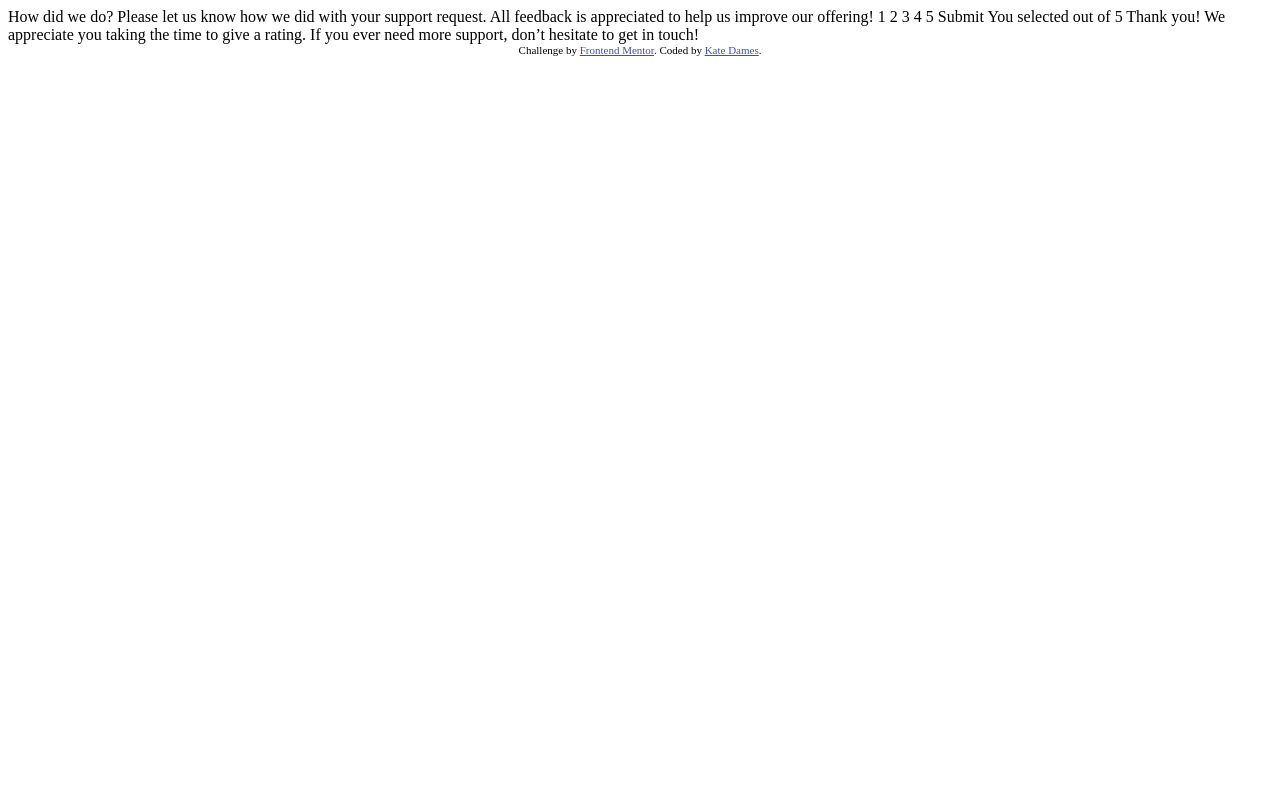
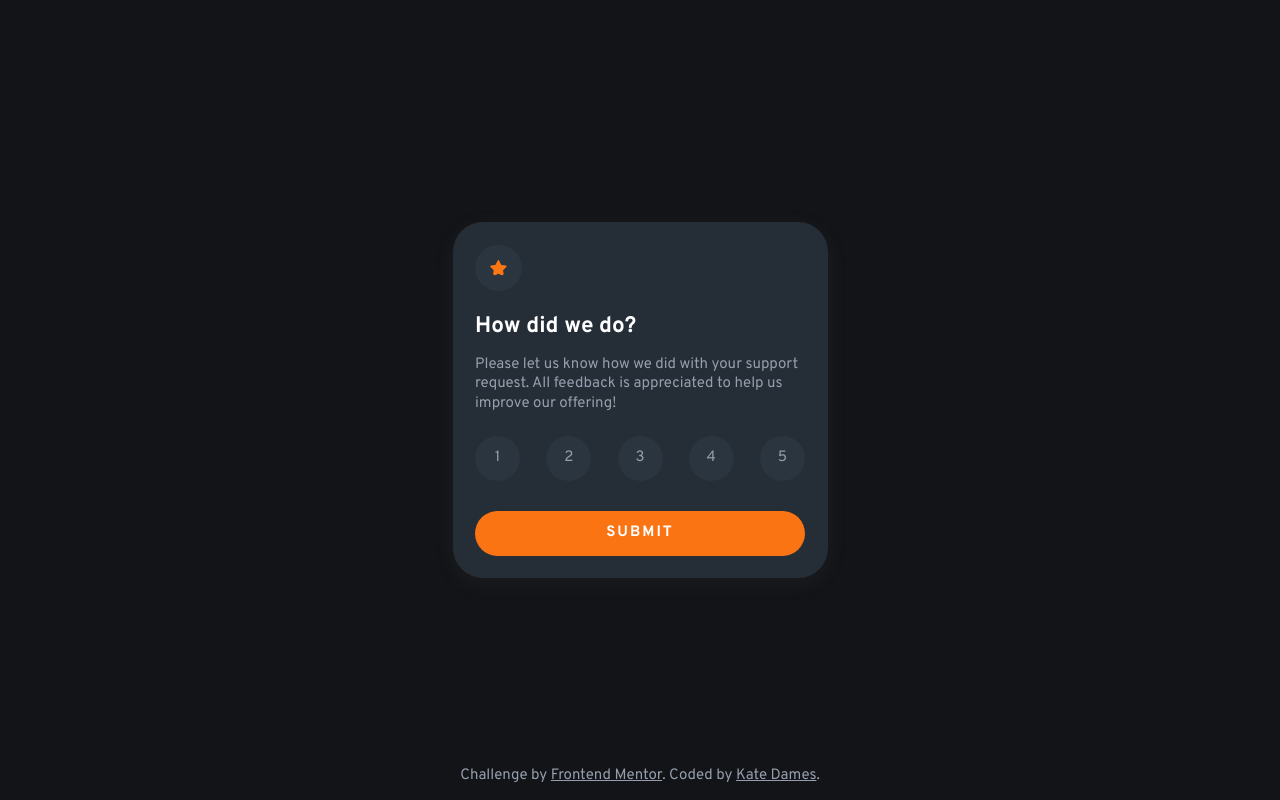
Before and after one commit to funficient/fem-rating-component, a plain HTML site: page index.html in a window 1280 px wide. Drawn offline with Linux system fonts and the light colour scheme.

Commit message:
First commit

```diff
--- a/index.html
+++ b/index.html
@@ -3,47 +3,61 @@
 <head>
   <meta charset="UTF-8">
   <meta name="viewport" content="width=device-width, initial-scale=1.0"> <!-- displays site properly based on user's device -->
+  <link rel="icon" type="image/png" sizes="32x32" href="./images/favicon-32x32.png">
+  <title>Frontend Mentor | Interactive rating component</title>
+  <link rel="stylesheet" href="style.css">
 
-  <link rel="icon" type="image/png" sizes="32x32" href="./images/favicon-32x32.png">
-
-  <title>Frontend Mentor | Interactive rating component</title>
-
-  <!-- Feel free to remove these styles or customise in your own stylesheet 👍 -->
-  <style>
-    .attribution { font-size: 11px; text-align: center; }
-    .attribution a { color: hsl(228, 45%, 44%); }
-  </style>
 </head>
 <body>
 
-  <!-- Rating state start -->
+  <main>
 
-  How did we do?
+  <section class="submit-vote">
 
-  Please let us know how we did with your support request. All feedback is appreciated
-  to help us improve our offering!
+    <div class="card" id="vote">
 
-  1 2 3 4 5
+        <img src="/images/icon-star.svg" alt="">
 
-  Submit
+      <h1>How did we do?</h1>
+      <p>Please let us know how we did with your support request. All feedback is appreciated
+        to help us improve our offering!</p>
 
-  <!-- Rating state end -->
-
-  <!-- Thank you state start -->
-
-  You selected <!-- Add rating here --> out of 5
-
-  Thank you!
-
-  We appreciate you taking the time to give a rating. If you ever need more support,
-  don’t hesitate to get in touch!
-
-  <!-- Thank you state end -->
+        <ul>
+          <li><button class="rate">1</button></li>
+          <li><button class="rate">2</button></li>
+          <li><button class="rate">3</button></li>
+          <li><button class="rate">4</button></li>
+          <li><button class="rate">5</button></li>
+        </ul>
 
 
+      <button class="submit" id="submit">Submit</button>
+
+    </div>
+
+  </section>
+
+  <section class="vote-response">
+
+    <div class="card hidden" id="thank-you">
+      <img src="/images/illustration-thank-you.svg" alt="thank you illustration">
+      <div class="vote-message">You selected <span id="rating">0</span> out of 5</div>
+      <h1>Thank you!</h1>
+      <p>We appreciate you taking the time to give a rating. If you ever need more support,
+        don’t hesitate to get in touch!</p>
+    </div>
+
+  </section>
+</main>
+
+<footer>
   <div class="attribution">
-    Challenge by <a href="https://www.frontendmentor.io?ref=challenge" target="_blank">Frontend Mentor</a>.
-    Coded by <a href="https://www.funficient.com">Kate Dames</a>.
+    <p> Challenge by <a href="https://www.frontendmentor.io?ref=challenge" target="_blank">Frontend Mentor</a>.
+    Coded by <a href="https://www.funficient.com">Kate Dames</a>.</p>
   </div>
+</footer>
+
+<script src="./script.js" type="text/javascript"></script>
+
 </body>
 </html>
--- /dev/null
+++ b/script.js
@@ -0,0 +1,20 @@
+const submitRatingCard = document.getElementById("vote");
+const thanksCard = document.getElementById("thank-you");
+
+const rateSelected = document.querySelectorAll(".rate");
+const submitButton = document.getElementById("submit");
+const rating = document.getElementById("rating");
+
+
+submitButton.addEventListener("click", () => {
+    submitRatingCard.classList.toggle("hidden");
+    thanksCard.classList.toggle("hidden");
+
+})
+
+rateSelected.forEach((rate) => {
+    rate.addEventListener("click"), () => {
+        let counter = rate.innerHTML;
+        rating.innerHTML = counter;
+    }
+})
--- /dev/null
+++ b/style.css
@@ -0,0 +1,226 @@
+@import url('https://fonts.googleapis.com/css2?family=Overpass:wght@400;700&display=swap');
+
+/*----- Basic setup and styling -----*/
+:root {
+    --color-accent-orange: hsl(25, 97%, 53%);
+
+    --color-neutral-white: hsl(0, 0%, 100%);
+    --color-neutral-light-grey: hsl(217, 12%, 63%);
+    --color-neutral-gray:hsl(216, 12%, 54%);
+    --color-neutral-blue:hsl(213, 19%, 18%);
+    --color-neutral-dark-blue:hsl(216, 12%, 8%);
+
+
+    font-family: 'Overpass', sans-serif;
+    font-size: 15px;
+
+    font-synthesis: none;
+    text-rendering: optimizeLegibility;
+    -webkit-font-smoothing: antialiased;
+    -moz-osx-font-smoothing: grayscale;
+    -webkit-text-size-adjust: 100%;
+  }
+
+  *,
+  *::before,
+  *::after {
+    box-sizing: border-box;
+  }
+
+  * {
+    margin: 0;
+    padding: 0;
+    font: inherit;
+  }
+
+  /* Remove list styles on ul, ol elements with a list role, which suggests default styling will be removed */
+  ul[role='list'],
+  ol[role='list'] {
+    list-style: none;
+  }
+
+  /* Set core root defaults */
+  html:focus-within {
+    scroll-behavior: smooth;
+  }
+
+  /* Set core body defaults */
+  html, body {
+   height: 100%;
+   background: var(--color-neutral-dark-blue);
+  }
+
+  body {
+    text-rendering: optimizeSpeed;
+    line-height: 1.5;
+    height: 100vh;
+    display: flex;
+    flex-direction: column;
+    justify-content: center;
+    align-items: center;
+    padding: 1rem;
+  }
+
+  /* A elements that don't have a class get default styles */
+  a:not([class]) {
+    text-decoration-skip-ink: auto;
+  }
+
+  /* Make images easier to work with */
+  img,
+  picture,
+  svg {
+    max-width: 100%;
+    display: block;
+  }
+
+  /* Remove all animations, transitions and smooth scroll for people that prefer not to see them */
+  @media (prefers-reduced-motion: reduce) {
+    html:focus-within {
+     scroll-behavior: auto;
+    }
+
+    *,
+    *::before,
+    *::after {
+      animation-duration: 0.01ms !important;
+      animation-iteration-count: 1 !important;
+      transition-duration: 0.01ms !important;
+      scroll-behavior: auto !important;
+    }
+  }
+
+  /*----- Utility components re-used throughout -----*/
+
+  .flex {
+    display: flex;
+    flex-direction: column;
+    text-align: center;
+  }
+
+  .card {
+    background-color: var(--color-neutral-blue);
+    border-radius: 30px;
+    max-width: 25rem;
+    padding: 1.5rem;
+    margin: auto;
+    box-shadow: 0 5px 20px rgba(114, 114, 114, 0.1);;
+}
+
+h1 {
+    font-weight: 700;
+    font-size: 1.5rem;
+    line-height: 1.7rem;
+    padding: 1rem 0 1rem 0;
+    color: var(--color-neutral-white);
+
+  }
+
+  p {
+    font-weight: 400;
+    font-size: 1rem;
+    line-height: 1.3rem;
+    color: var(--color-neutral-light-grey);
+    padding-bottom: 1rem;
+  }
+
+  /*----- Buttons -----*/
+
+  .submit {
+    background-color: var(--color-accent-orange);
+    cursor: pointer;
+    text-decoration: none;
+    border: none;
+    font-weight: 700;
+
+    color: var(--color-neutral-white);
+    text-transform: uppercase;
+    letter-spacing: 2px;
+    border-radius: 30px;
+    padding: 0.75rem 2rem;
+    width: 100%;
+    transition: all 0.3s ease-in-out;
+  }
+
+.submit:hover {
+ background-color: var(--color-neutral-white);
+ color: var(--color-accent-orange);
+}
+
+  /*----- Specific component styling -----*/
+
+  .submit-vote img {
+    display: inline-block;
+    text-align: center;
+    background-color: hsl(213, 19%, 21%);
+    padding: 1rem;
+    border-radius: 50%;
+    /*--figure out how to center the image so that the bottom doesn't get cut off --*/
+  }
+
+ul {
+  display: flex;
+  flex-wrap: wrap;
+  list-style: none;
+  align-items: center;
+  justify-content: space-between;
+}
+
+.rate {
+  width: 3rem;
+  height: 3rem;
+  border-radius: 50%;
+  border: none;
+  background-color: hsl(213, 19%, 21%);
+  color: var(--color-neutral-light-grey);
+  cursor: pointer;
+  margin: 0.5rem 0 2rem 0rem;
+  transition: all 0.3s ease-in-out;
+}
+
+.rate:hover {
+  background-color: var(--color-neutral-light-grey);
+  color: var(--color-neutral-white);
+
+}
+
+.rate:focus {
+  background-color: var(--color-accent-orange);
+  color: var(--color-neutral-white);
+
+}
+
+.vote-response {
+  text-align: center;
+}
+.vote-response img {
+  display: block;
+  margin: 0 auto 2rem;
+}
+
+.vote-message {
+  background-color: hsl(213, 19%, 21%);
+  border-radius: 30px;
+  color: var(--color-accent-orange);
+  width: fit-content;
+  margin: auto;
+  padding: 0.5rem 1.5rem;
+}
+
+  .hidden {
+    display: none;
+  }
+
+footer {
+ position: absolute;
+ bottom: 0;
+}
+
+  .attribution {
+    color: var(--color-neutral-blue);
+
+  }
+
+  .attribution a {
+    color: var(--color-primary-blue);
+  }
```
Also changed, not shown: images/favicon-32x32.png (added), images/icon-star.svg (added), images/illustration-thank-you.svg (added), 1 other file.
